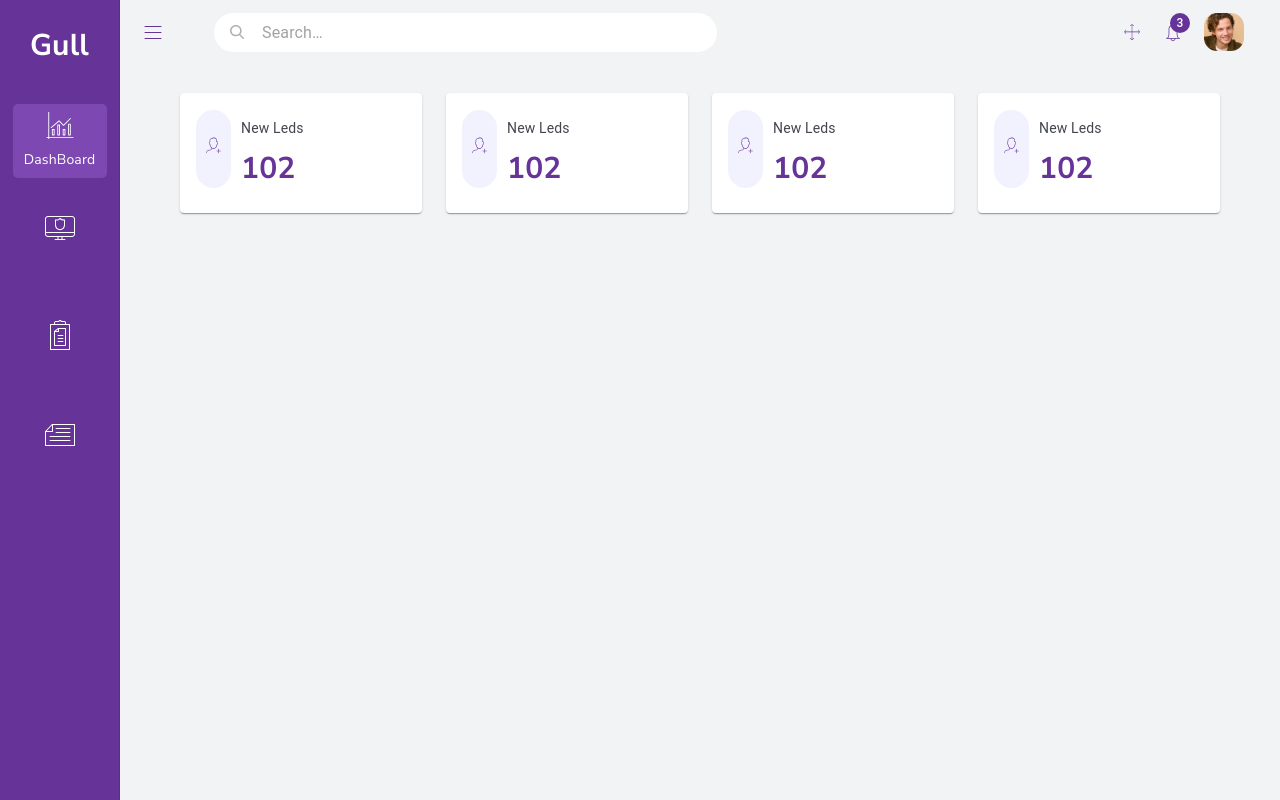
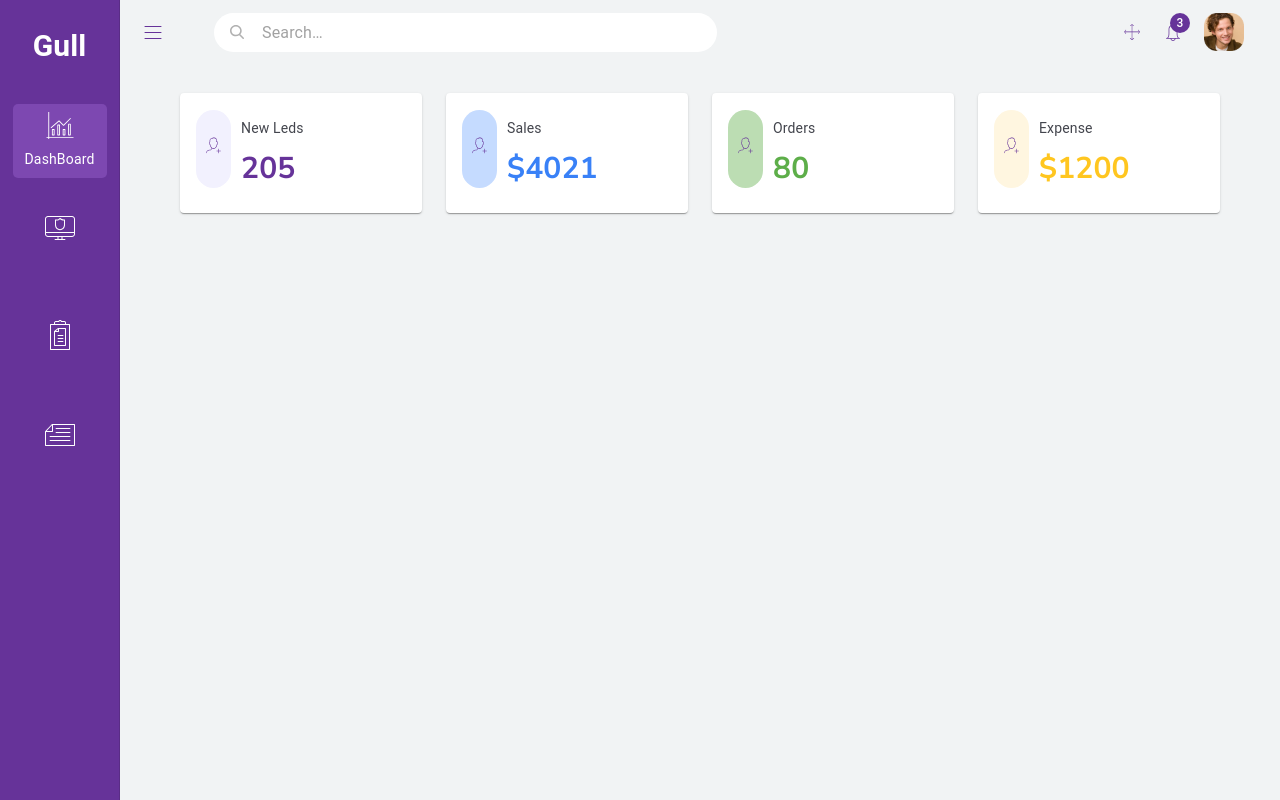
Before and after one commit to heartsantor/test_project_UI_Lib, a Next.js app: page / in a window 1280 px wide. Built offline with nearby package versions, Linux system fonts and the light colour scheme.

Commit message:
fix: card

```diff
--- a/src/components/CustromCard.js
+++ b/src/components/CustromCard.js
@@ -5,19 +5,19 @@ import PersionIcon from '../assets/icons/PersionIcon'
 
 import styles from '../styles/card.module.css'
 
-const CustromCard = () => {
+const CustromCard = ({icon,title,amount,color,colorlight}) => {
 
 
     return (
         <Card className={styles.main}>
             <CardContent>
                 <div className={styles.cardwrapper}>
-                    <div className={styles.persion}>
-                    <PersionIcon/>
+                    <div className={styles.persion} style={{backgroundColor:colorlight}}>
+                    {icon}
                     </div>
                     <div className={styles.textwrapper}>
-                        <p>New Leds</p>
-                        <span>102</span>
+                        <p>{title}</p>
+                        <span style={{color:color}}>{amount}</span>
                     </div>
                 </div>
             </CardContent>
--- a/src/components/CustromDrawer.js
+++ b/src/components/CustromDrawer.js
@@ -23,10 +23,9 @@ const CustromDrawer = () => {
     return (
         <div className={styles.root}>
             <Toolbar >
-                <h2 className={styles.banner}>Gull</h2>
+                <Link href="/"><h2 className={styles.banner}>Gull</h2></Link>
             </Toolbar>
             <List className={`${styles.lists}`}>
-                {/* <div className={styles.active}> */}
                 <Link href="/">
                     <ListItem button className={isActive('/')}>
                         <DashboardIcon />
--- a/src/pages/index.js
+++ b/src/pages/index.js
@@ -4,11 +4,58 @@ import Container from '@material-ui/core/Container';
 import CustromCard from '../components/CustromCard'
 import Grid from '@material-ui/core/Grid';
 
+import PersionIcon from '../assets/icons/PersionIcon'
+
+const data = [
+  {
+    icon: <PersionIcon />,
+    title: 'New Leds',
+    amount: '205',
+    color: '',
+    colorlight: ''
+  },
+  {
+    icon: <PersionIcon />,
+    title: 'Sales',
+    amount: '$4021',
+    color: '#3981F7',
+    colorlight: '#C5DBFF'
+  },
+  {
+    icon: <PersionIcon />,
+    title: 'Orders',
+    amount: '80',
+    color: '#5DAE49',
+    colorlight: '#BCDDB3'
+  },
+  {
+    icon: <PersionIcon />,
+    title: 'Expense',
+    amount: '$1200',
+    color: '#FFC620',
+    colorlight: '#FFF6E0'
+  },
+]
 export default function Home() {
   return (
     <Container >
       <Grid container>
+        {
+          data && data.map((item) => {
+            return (
               <Grid item xs={3} md={3} sm={12}>
+                <CustromCard
+                  icon={item.icon}
+                  title={item.title}
+                  amount={item.amount}
+                  colorlight={item.colorlight}
+                  color={item.color}
+                />
+              </Grid>
+            )
+          })
+        }
+        {/* <Grid item xs={3} md={3} sm={12}>
           <CustromCard />
         </Grid>
         <Grid item xs={3} md={3} sm={12}>
@@ -19,7 +66,7 @@ export default function Home() {
         </Grid>
         <Grid item xs={3} md={3} sm={12}>
           <CustromCard />
-      </Grid>
+        </Grid> */}
       </Grid>
     </Container>
   )
--- a/src/styles/drower.module.css
+++ b/src/styles/drower.module.css
@@ -5,16 +5,13 @@ flex-direction: column;
 align-items: center;
 }
 .banner{
-    font-family: Nunito Sans;
-    font-style: normal;
     font-weight: bold;
     font-size: 30px;
     line-height: 41px;
     color: #FFFFFF;
+    cursor: pointer;
 }
-.lists{
 
-}
 .lists div{
     width: 94px;
     height: 74px;
@@ -32,7 +29,6 @@ align-items: center;
 }
 .lists div p{
     display: none;
-    font-family: Nunito Sans;
     font-size: 14px;
     text-align: center;
     color: #FFFFFF;
```
Lines whose indentation alone changed are shown as unchanged.
